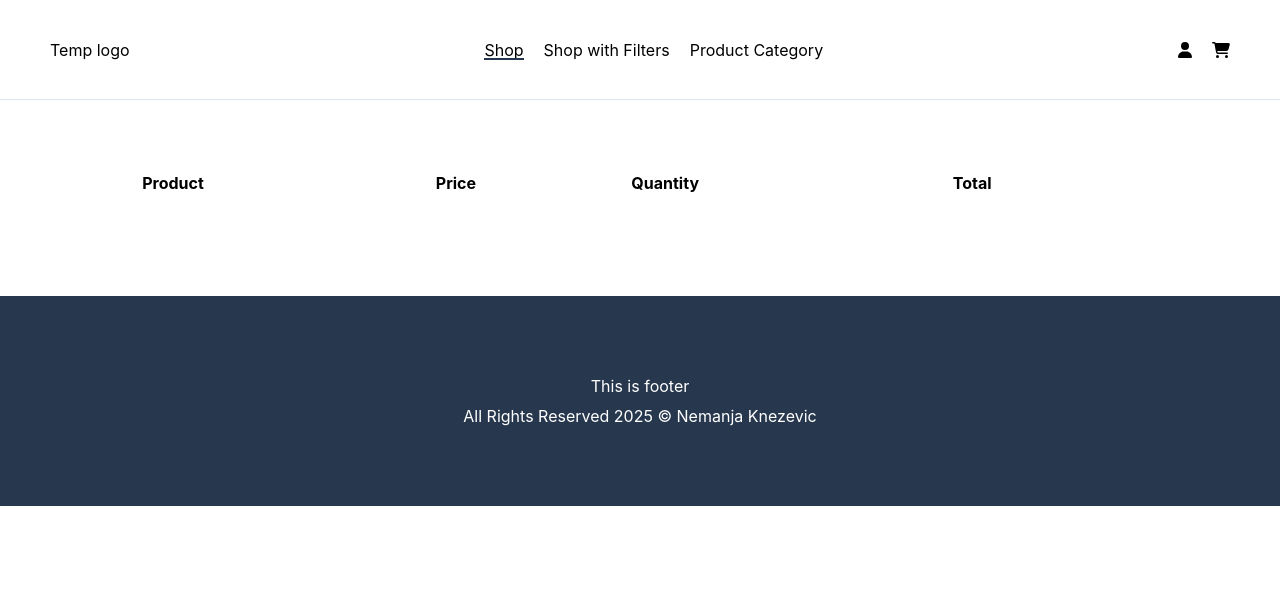
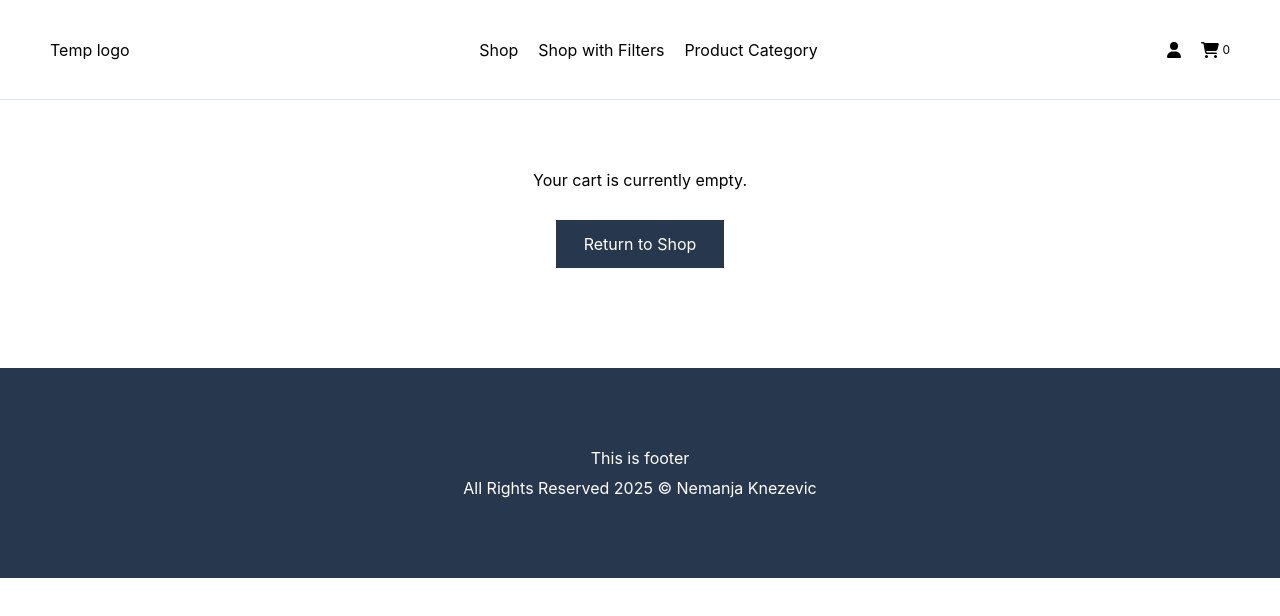
Before and after one commit to nemanjaknez/ecommerce-react, a React (Create React App) app: page /cart in a window 1280 px wide. Shown: the top 616 px of the page. Built offline with nearby package versions, Linux system fonts and the light colour scheme; no server answers.

Commit message:
Improved Navigation links and cart

```diff
--- a/src/App.css
+++ b/src/App.css
@@ -30,7 +30,8 @@ body a {
   gap: 30px;
 }
 
-button {
+button,
+a.button {
   padding: 14px 28px;
   background-color: var(--dark-background-color);
   color: #fff;
@@ -41,8 +42,15 @@ button {
   transition: all 0.25s ease-in-out;
 }
 
-button:hover {
+button:hover,
+a.button:hover {
   background-color: var(--medium-background-color);
+}
+
+a.button {
+  display: inline-flex;
+  align-items: center;
+  justify-content: center;
 }
 
 .product-list {
@@ -122,6 +130,14 @@ button:hover {
   border: 1px solid var(--border-color);
 }
 
+.empty-cart {
+  text-align: center;
+}
+
+.empty-cart p {
+  margin: 30px 0;
+}
+
 .custom-filter ul {
   list-style: none;
   padding: 0;
--- a/src/Components/Header/Header.css
+++ b/src/Components/Header/Header.css
@@ -28,17 +28,16 @@ header nav li a:after {
     bottom: 0;
     left: 0;
     width: 100%;
-    height: 2px;
+    height: 1px;
     background-color: var(--dark-background-color);
-    opacity: 0;
-    visibility: hidden;
-    transition: all 0.25s ease-in-out;
+    transform: scaleX(0);
+    transform-origin: left;
+    transition: all 0.3s ease-in-out;
 }
 
-header nav li.active a:after,
+header nav li a.active:after,
 header nav li a:hover:after {
-    opacity: 1;
-    visibility: visible;
+    transform: scaleX(1);
 }
 
 .additional-links {
@@ -46,3 +45,15 @@ header nav li a:hover:after {
     align-items: center;
     column-gap: 20px;
 }
+
+.additional-links a {
+    display: flex;
+    align-items: center;
+    justify-content: center;
+}
+
+.cart-count {
+    font-size: 12px;
+    line-height: 1em;
+    margin-left: 3px;
+}
--- a/src/Components/Header/Header.js
+++ b/src/Components/Header/Header.js
@@ -1,12 +1,25 @@
-import { useState } from "react";
-import { Link } from "react-router-dom";
+import { NavLink, Link } from "react-router-dom";
+import { ShopContext } from "../../Context/ShopContext";
 import { FontAwesomeIcon } from '@fortawesome/react-fontawesome';
 import { faCartShopping, faUser } from '@fortawesome/free-solid-svg-icons';
 import './Header.css';
+import { useContext, useEffect, useState } from "react";
 
 const Header = () => {
 
-    const [activeItem, setActiveItem] = useState('');
+    const { cartItems } = useContext(ShopContext);
+
+    const [totalCartItems, setTotalCartItems] = useState(0);
+
+    useEffect(() => {
+        let total = 0;
+
+        for(let i in cartItems) {
+            total += cartItems[i];
+        }
+
+        setTotalCartItems(total);
+    }, [cartItems]);
 
     return(
         <header>
@@ -17,14 +30,14 @@ const Header = () => {
             </div>
             <nav>
                 <ul>
-                    <li onClick={() => setActiveItem('')} className={activeItem === '' ? "active" : ""}>
-                        <Link to="">Shop</Link>
+                    <li>
+                        <NavLink to="" className={({isActive}) => isActive ? "active" : ""}>Shop</NavLink>
                     </li>
-                    <li onClick={() => setActiveItem('shop-with-filters')} className={activeItem === 'shop-with-filters' ? "active" : ""}>
-                        <Link to="/shop-with-filters">Shop with Filters</Link>
+                    <li>
+                        <NavLink to="/shop-with-filters" className={({isActive}) => isActive ? "active" : ""}>Shop with Filters</NavLink>
                     </li>
-                    <li onClick={() => setActiveItem('product-category')} className={activeItem === 'product-category' ? "active" : ""}>
-                        <Link to="/product-category">Product Category</Link>
+                    <li>
+                        <NavLink to="/product-category" className={({isActive}) => isActive ? "active" : ""}>Product Category</NavLink>
                     </li>
                 </ul>
             </nav>
@@ -34,6 +47,7 @@ const Header = () => {
                 </Link>
                 <Link to="/cart">
                     <FontAwesomeIcon icon={faCartShopping} />
+                    <span className="cart-count">{totalCartItems}</span>
                 </Link>
             </div>
         </header>
--- a/src/Pages/Cart.js
+++ b/src/Pages/Cart.js
@@ -1,4 +1,4 @@
-import { useContext } from "react";
+import { useState, useEffect, useContext } from "react";
 import { ShopContext } from "../Context/ShopContext";
 import { Link } from "react-router-dom";
 
@@ -6,7 +6,28 @@ const Cart = () => {
 
     const { data, cartItems, removeFromCart } = useContext(ShopContext);
 
+    const [totalCartItems, setTotalCartItems] = useState(0);
+
+    useEffect(() => {
+        let total = 0;
+
+        for(let i in cartItems) {
+            total += cartItems[i];
+        }
+
+        setTotalCartItems(total);
+    }, [cartItems]);
+
     return(
+        <>
+            {totalCartItems === 0 && (
+                <div className="empty-cart">
+                    <p>Your cart is currently empty.</p>
+                    <Link to="/" className="button">Return to Shop</Link>
+                </div>
+            )}
+
+            {totalCartItems !== 0 && (
                 <div className="cart-items">
                     <table>
                         <thead>
@@ -55,6 +76,8 @@ const Cart = () => {
                         </tbody>
                     </table>
                 </div>
+            )}
+        </>
     );
 }
 
```
Lines whose indentation alone changed are shown as unchanged.
